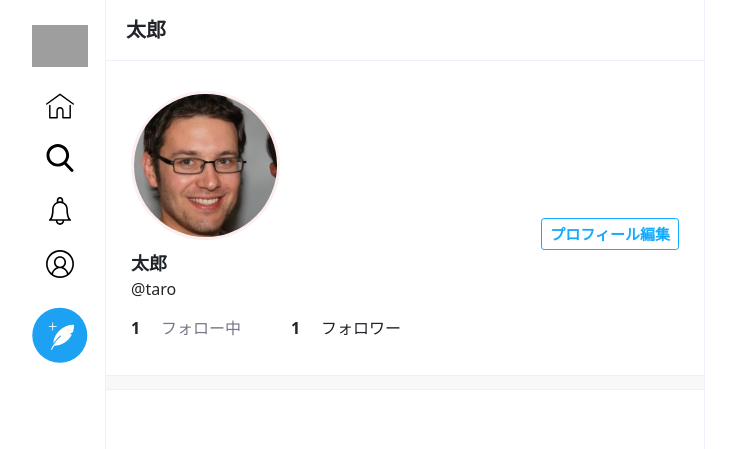
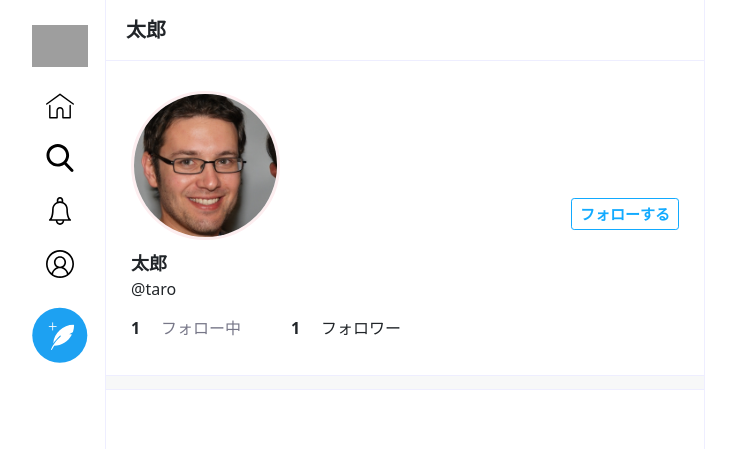
Before and after one commit to KurenM/twitter-clone, a PHP site: page /profile.php?user_id=1 in a window 1280 px wide. Shown: the top 449 px of the page, without its empty margins (280-1016 px from the left). Run offline with PHP 8.4, Linux system fonts and the light colour scheme; grey boxes are pictures that could not be loaded.

Commit message:
ユーザー画面更新

```diff
--- a/Views/profile.php
+++ b/Views/profile.php
@@ -47,8 +47,18 @@
       <div class="profile-area">
         <div class="top">
           <div class="user"><img src="../Views/img_uploaded/user/sample-person.jpg" alt=""></div>
+
+          <?php if(isset($_GET['user_id'])):?>
+          <!--相手のページ-->
+            <?php if(isset($_GET['case'])):?>
+              <button class="btn btn-sm">フォローを外す</button>
+           <?php else:?>
+              <button class="btn btn-sm btn-reverse">フォローする</button>
+            <?php endif;?>
+          <?php else:?>
+          <!--自分のページ-->
           <butten class="btn btn-reverse btn-sm" data-bs-toggle="modal" data-bs-target="#js-modal">プロフィール編集</butten>
-
+          <?php endif;?>
           <div class="modal fade" id="js-modal" tabindex="-1" area-hidden="true">
             <div class="modal-dialog">
               <div class="modal-content">
```
